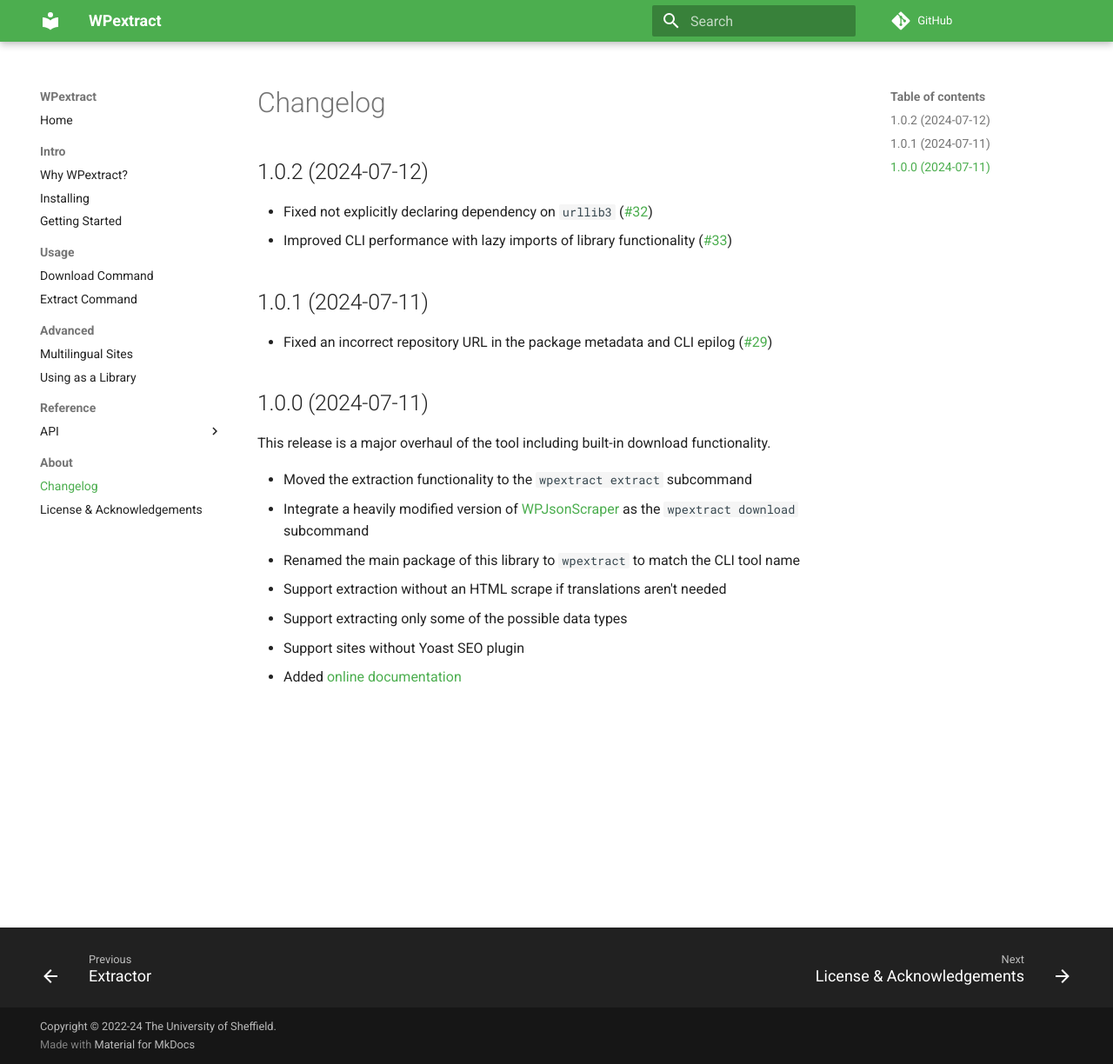
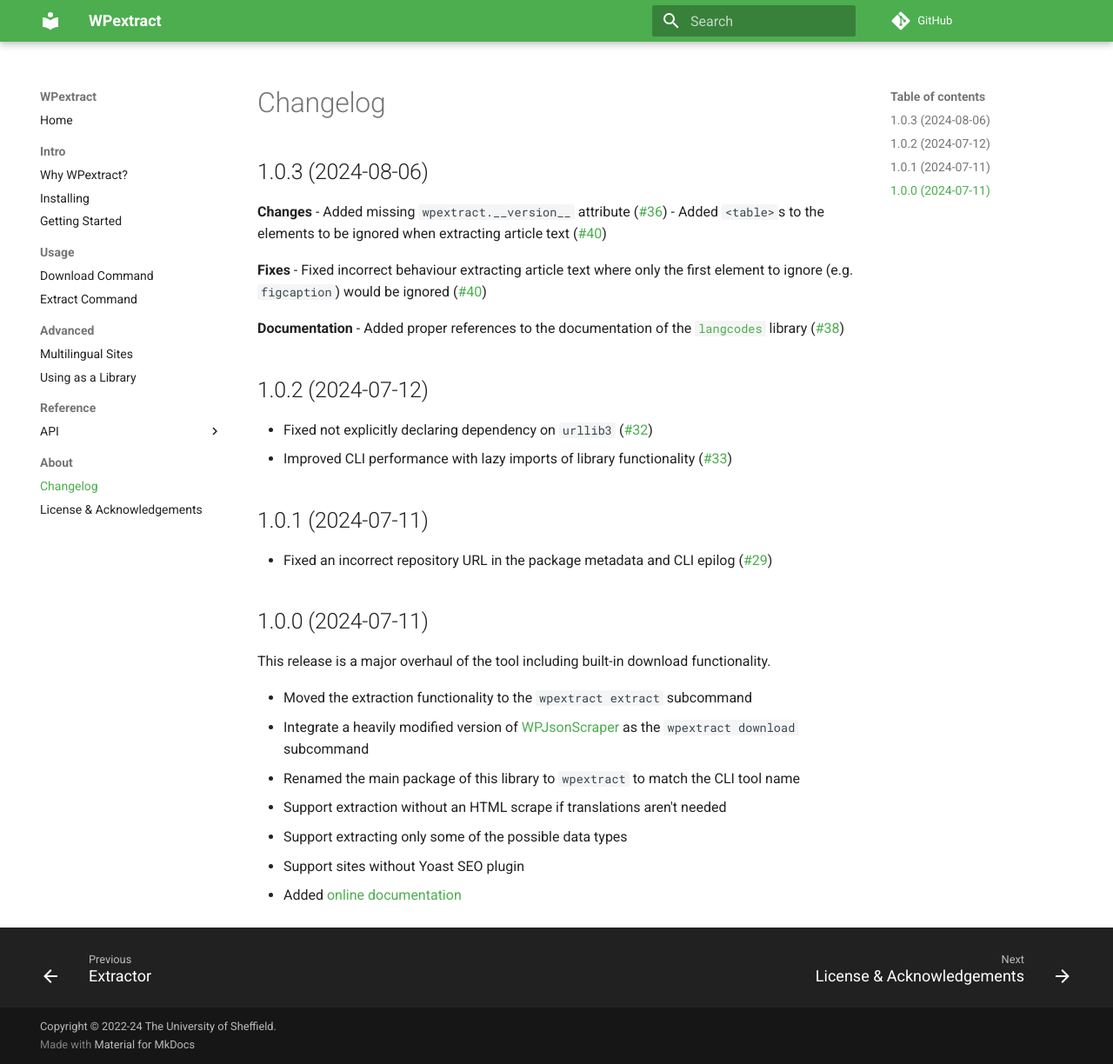
Before and after one commit to GateNLP/wpextract, an MkDocs documentation site: the page built from docs/changelog.md, in a window 1280 px wide and 1224 px high. Shown: the whole window at 87% size. Built offline with MkDocs 1.6.1 and Material for MkDocs 9.7.7, drawn with Linux system fonts in a browser that asks for light colours; comment, search, counter and statistics services are not loaded.

Commit message:
prepare 1.0.3

```diff
--- a/docs/changelog.md
+++ b/docs/changelog.md
@@ -1,4 +1,16 @@
 # Changelog
+
+## 1.0.3 (2024-08-06)
+
+**Changes**
+- Added missing `wpextract.__version__` attribute (!36)
+- Added `<table>`s to the elements to be ignored when extracting article text (!40)
+
+**Fixes**
+- Fixed incorrect behaviour extracting article text where only the first element to ignore (e.g. `figcaption`) would be ignored (!40)
+
+**Documentation**
+- Added proper references to the documentation of the [`langcodes`](https://github.com/georgkrause/langcodes) library (!38)
 
 ## 1.0.2 (2024-07-12)
 
--- a/pyproject.toml
+++ b/pyproject.toml
@@ -1,6 +1,6 @@
 [tool.poetry]
 name="wpextract"
-version="1.0.2"
+version="1.0.3"
 description="Create datasets from WordPress sites"
 homepage="https://wpextract.readthedocs.io/"
 documentation="https://wpextract.readthedocs.io/"
```
